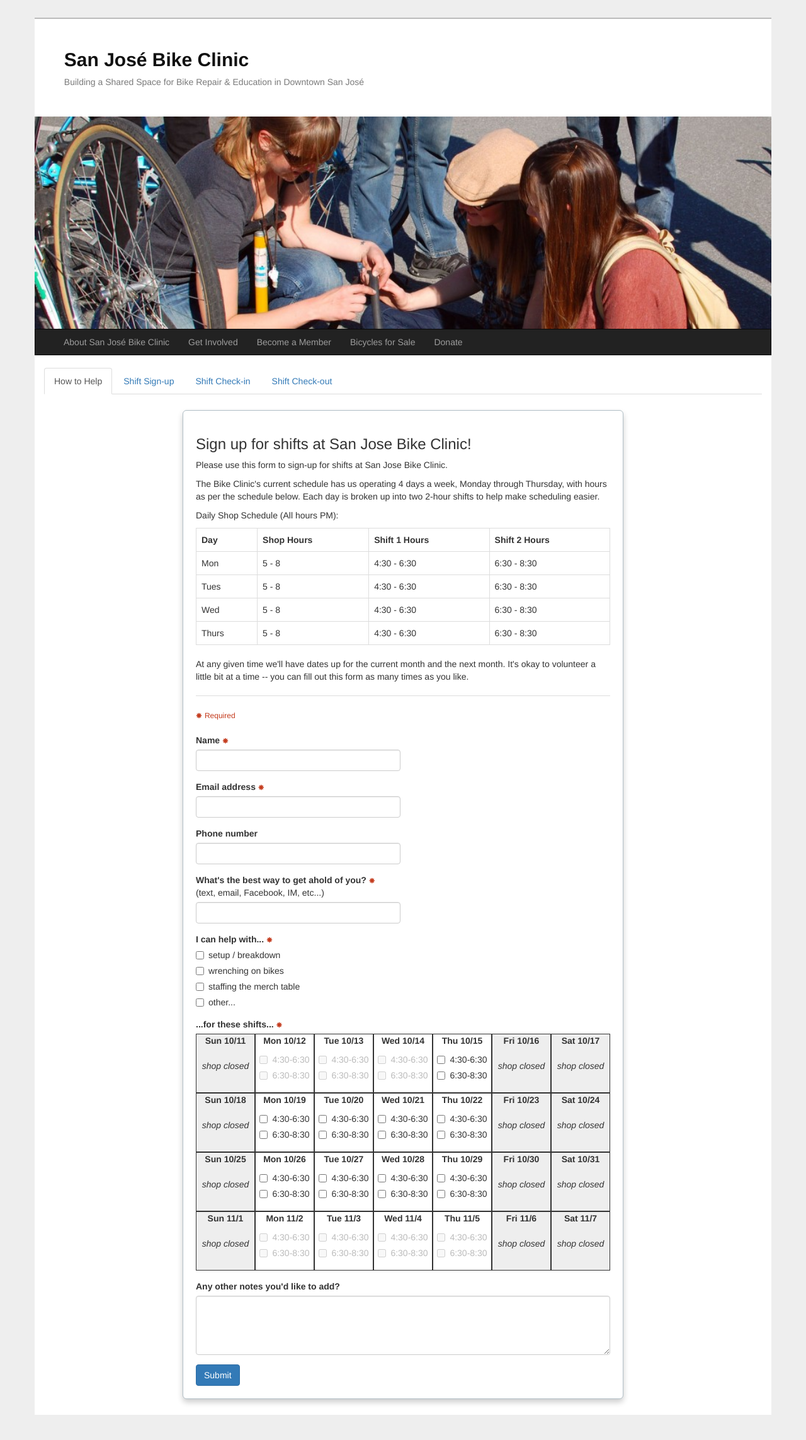
After one commit to sdakin/sjbc, a Django app: page /getInvolved/ in a window 1280 px wide. The commit adds this page. Shown: the whole page at 63% size. Run offline with Django 3.2, Linux system fonts and the light colour scheme; some libraries are stand-ins or nearby versions.

Commit message:
adding tabs to the get involved page (in progress)

```diff
--- /dev/null
+++ b/site-files/api/templates/getInvolved.html
@@ -0,0 +1,22 @@
+<!DOCTYPE html>
+<html lang="en">
+{% include "head.html" %}
+
+<body>
+    {% include "pageHeading.html" %}
+    <div class="container pageContent">
+        <ul class="nav nav-tabs">
+            <li role="presentation" class="active"><a href="#">How to Help</a></li>
+            <li role="presentation"><a href="#">Shift Sign-up</a></li>
+            <li role="presentation"><a href="#">Shift Check-in</a></li>
+            <li role="presentation"><a href="#">Shift Check-out</a></li>
+        </ul>
+	    <div class="tab-content">
+		    {% include "shiftSignup.html" %}
+		</div>
+    </div>
+    {% include "pageFooter.html" %}
+    <script data-main="/static/js/app/getInvolved" src="/static/xlib/require.js"></script>
+</body>
+
+</html>
--- a/site-files/api/templates/pageHeading.html
+++ b/site-files/api/templates/pageHeading.html
@@ -17,7 +17,7 @@
             <div id="site-navbar" class="collapse navbar-collapse">
                 <ul id="site-nav-items" class="nav navbar-nav">
                     <li><a href="/about">About San José Bike Clinic</a></li>
-                    <li><a href="/shiftSignup">Get Involved</a></li>
+                    <li><a href="/getInvolved">Get Involved</a></li>
                     <li><a href="#join">Become a Member</a></li>
                     <li><a href="/store">Bicycles for Sale</a></li>
                     <li><a href="#support">Donate</a></li>
--- a/site-files/api/templates/shiftSignup.html
+++ b/site-files/api/templates/shiftSignup.html
@@ -1,10 +1,4 @@
-<!DOCTYPE html>
-<html lang="en">
-{% include "head.html" %}
-
-<body>
-    {% include "pageHeading.html" %}
-    <div class="container pageContent">
+<div role="tabpanel" class="tab-pane active" id="home">
         <div class="signup-form">
             <h3>Sign up for shifts at San Jose Bike Clinic!</h3>
             <p>Please use this form to sign-up for shifts at San Jose Bike Clinic.</p>
@@ -129,9 +123,4 @@
                 </div>
             </form>
         </div>
-    </div>
-    {% include "pageFooter.html" %}
-    <script data-main="/static/js/app/shiftSignup" src="/static/xlib/require.js"></script>
-</body>
-
-</html>
+</div>
--- a/site-files/api/urls.py
+++ b/site-files/api/urls.py
@@ -15,11 +15,11 @@
 """
 from django.conf.urls import include, url
 from django.contrib import admin
-from api.views import about, store, shiftSignup
+from api.views import about, store, getInvolved
 
 urlpatterns = [
     url(r'^admin/', include(admin.site.urls)),
     url(r'^about/$', about),
     url(r'^store/$', store),
-    url(r'^shiftSignup/$', shiftSignup),
+    url(r'^getInvolved/$', getInvolved),
 ]
--- a/site-files/api/views.py
+++ b/site-files/api/views.py
@@ -17,5 +17,5 @@
 def store(request):
     return render_to_response('store.html')
 
-def shiftSignup(request):
-    return render_to_response('shiftSignup.html')
+def getInvolved(request):
+    return render_to_response('getInvolved.html')
--- /dev/null
+++ b/site-files/static/js/app/getInvolved.js
@@ -0,0 +1,19 @@
+requirejs.config({
+    "baseUrl": "/static/js",
+
+    "paths": {
+        "jquery": "../xlib/jquery-1.11.3.min",
+        "bootstrap": "../xlib/tbs/js/bootstrap.min",
+        "eventtarget": "../xlib/EventTarget"
+    },
+
+    // jquery and its plugins are not require modules: this is the way to mimic that.
+    // See <https://github.com/requirejs/example-jquery-shim/blob/master/www/js/app.js>
+    "shim": {
+        "bootstrap": ["jquery"]
+    }
+});
+
+define(["app/shiftSignup", "bootstrap"], function() {
+    "use strict";
+});
--- a/site-files/static/js/app/shiftSignup.js
+++ b/site-files/static/js/app/shiftSignup.js
@@ -1,20 +1,4 @@
-requirejs.config({
-    "baseUrl": "/static/js",
-
-    "paths": {
-        "jquery": "../xlib/jquery-1.11.3.min",
-        "bootstrap": "../xlib/tbs/js/bootstrap.min",
-        "eventtarget": "../xlib/EventTarget"
-    },
-
-    // jquery and its plugins are not require modules: this is the way to mimic that.
-    // See <https://github.com/requirejs/example-jquery-shim/blob/master/www/js/app.js>
-    "shim": {
-        "bootstrap": ["jquery"]
-    }
-});
-
-define(["lib/DateUtils", "app/views/FormView", "bootstrap"], function(DateUtils, FormView) {
+define(["lib/DateUtils", "app/views/FormView"], function(DateUtils, FormView) {
     "use strict";
 
     var $formUI = $("#shiftSignupForm");
```
Also changed, not shown: 2 other files.
